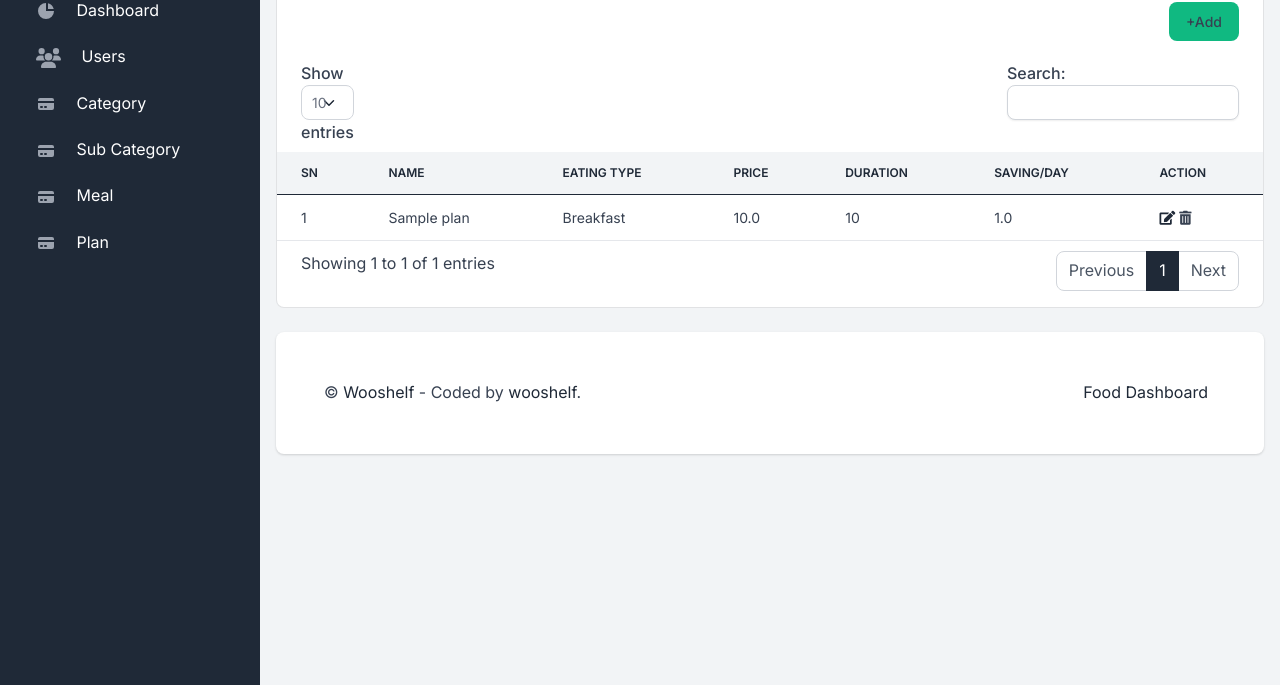
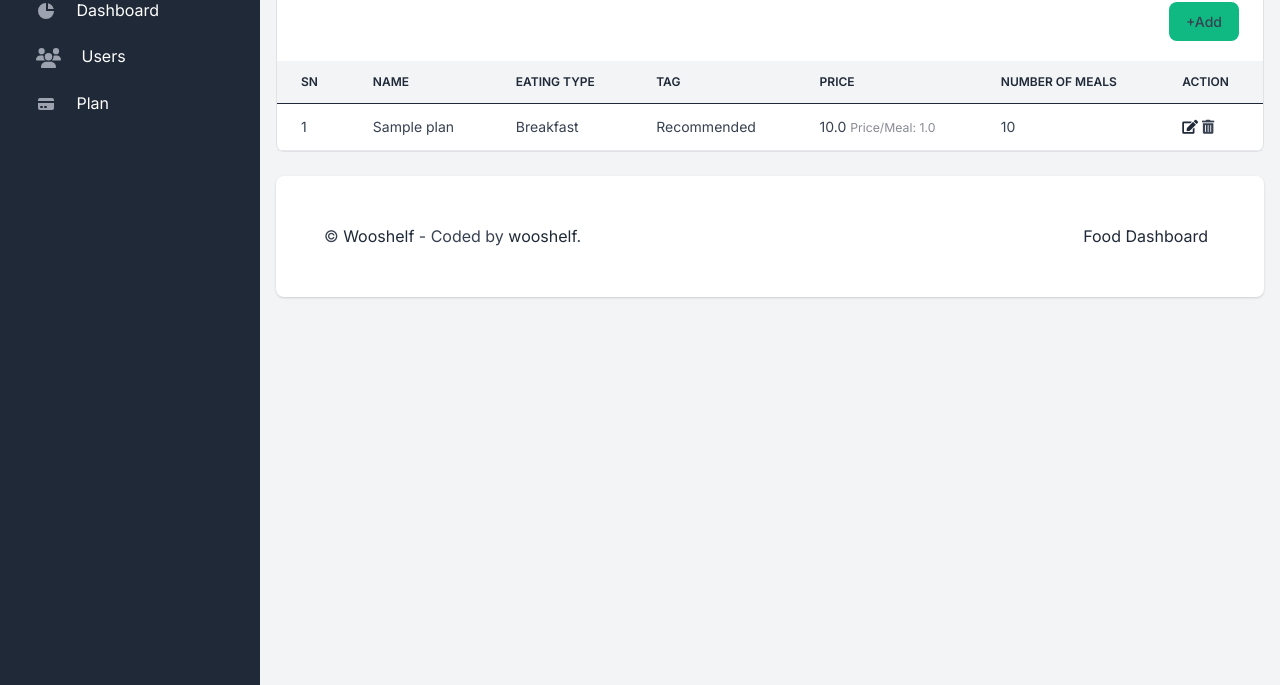
Before and after one commit to errajendra/food-delivery-api, a Django app: page /meal/plan-list/ in a window 1280 px wide. Shown: the part 115-800 px from the top of the page. Run offline with Django 5.2, Linux system fonts and the light colour scheme; tables that the repository leaves empty hold one stand-in row (values such as "Sample post"); some libraries are stand-ins or nearby versions.

Commit message:
sfsukhsf

```diff
--- a/FoodDelivery/settings.py
+++ b/FoodDelivery/settings.py
@@ -41,6 +41,7 @@ INSTALLED_APPS = [
     'rest_framework',
     'rest_framework.authtoken',
     'corsheaders',
+    'ckeditor',
     'user.apps.UserConfig',
     'meal',
 ]
--- a/meal/admin.py
+++ b/meal/admin.py
@@ -20,7 +20,7 @@ class MealAdmin(admin.ModelAdmin):
 class SubCategoryAdmin(admin.ModelAdmin):
     list_display = (
         'name', 'price', 'duration',
-        'saving_per_day', 'eating_type', 'tag'
+        'eating_type', 'tag'
     )
     list_editable = ('tag',)
 
--- a/meal/forms.py
+++ b/meal/forms.py
@@ -57,9 +57,9 @@ class PlanForm(forms.ModelForm):
 
         widgets = {
             'name': forms.TextInput(attrs={'class':'form-control'}),
-            'duration': forms.Textarea(attrs={'class':'form-control'}),
+            'duration': forms.NumberInput(attrs={'class':'form-control'}),
             'price': forms.NumberInput(attrs={'class': 'form-control'}),
             'eating_type': forms.Select(attrs={'class':'form-control'}),
-            'saving_per_day': forms.NumberInput(attrs={'class':'form-control'}),
+            # 'saving_per_day': forms.NumberInput(attrs={'class':'form-control'}),
             'tag': forms.Select(attrs={'class':'form-control'}),
         }
--- a/meal/models.py
+++ b/meal/models.py
@@ -1,5 +1,6 @@
 from django.db import models
 from django.utils import timezone
+from ckeditor.fields import RichTextField
 from user.models import (
     BaseModel, CustomUser as User,
     Transaction,
@@ -74,7 +75,7 @@ class Plan(BaseModel):
     )
     price = models.FloatField(verbose_name="Plan Price")
     duration = models.PositiveIntegerField(verbose_name="Number of Meals")
-    saving_per_day = models.FloatField("Per Day Saving Price", default=0)
+    # saving_per_day = models.FloatField("Per Day Saving Price", default=0)
     tag = models.CharField(
         verbose_name="Select- Recommended/Most Popular",
         choices=(('Recommended', 'Recommended'), ('Most Popular', 'Most Popular')),
@@ -90,9 +91,15 @@ class Plan(BaseModel):
         ],
         default='Lunch',
         max_length=10)
+    items = RichTextField(null=True, blank=True)
+    benifits = RichTextField(null=True, blank=True)
 
     def __str__(self):
         return self.name
+
+    @property
+    def price_per_meal(self):
+        return round(self.price / self.duration, 2)
 
 
 
--- a/templates/includes/scripts.html
+++ b/templates/includes/scripts.html
@@ -1,5 +1,8 @@
 {% load static %}
 <!-- Core -->
+
+<script src="https://code.jquery.com/jquery-3.7.0.js"></script>
+<script src="http://ajax.googleapis.com/ajax/libs/jquery/1.7.1/jquery.min.js" type="text/javascript"></script>
 <script src="/static/assets/vendor/@popperjs/core/dist/umd/popper.min.js"></script>
 <script src="/static/assets/vendor/bootstrap/dist/js/bootstrap.min.js"></script>
 
--- a/templates/includes/sidebar.html
+++ b/templates/includes/sidebar.html
@@ -65,7 +65,7 @@
         </a>
       </li>
 
-      <li class="nav-item {% if 'category_list' in segment %} active {% endif %}">
+      {% comment %} <li class="nav-item {% if 'category_list' in segment %} active {% endif %}">
         <a href="{% url 'category_list' %}" class="nav-link">
           <span class="sidebar-icon">
             <svg class="icon icon-xs me-2" fill="currentColor" viewBox="0 0 20 20" xmlns="http://www.w3.org/2000/svg"><path d="M4 4a2 2 0 00-2 2v1h16V6a2 2 0 00-2-2H4z"></path><path fill-rule="evenodd" d="M18 9H2v5a2 2 0 002 2h12a2 2 0 002-2V9zM4 13a1 1 0 011-1h1a1 1 0 110 2H5a1 1 0 01-1-1zm5-1a1 1 0 100 2h1a1 1 0 100-2H9z" clip-rule="evenodd"></path></svg>
@@ -90,7 +90,7 @@
           </span>
           <span class="sidebar-text">Meal</span>
         </a>
-      </li>
+      </li> {% endcomment %}
 
       <li class="nav-item {% if 'plan_list' in segment %} active {% endif %}">
         <a href="{% url 'plan_list' %}" class="nav-link">
--- a/templates/meal/form.html
+++ b/templates/meal/form.html
@@ -13,6 +13,7 @@
             <div class="mx-md-7 mx-lg-8 mx-3">
                 <form method="post">
                     {% csrf_token %}
+                    {{form.media}}
                     {{form.as_p}}
                     <div class="mb-3">
                         <button type="submit" class="btn btn-success">Submit</button>
--- a/templates/meal/plan-list.html
+++ b/templates/meal/plan-list.html
@@ -19,9 +19,9 @@
                         <th scope="col" class="sort">SN</th>
                         <th scope="col" class="sort">Name</th>
                         <th scope="col" class="sort">Eating Type</th>
+                        <th scope="col" class="sort">Tag</th>
                         <th scope="col" class="sort">Price</th>
-                        <th scope="col" class="sort">Duration</th>
-                        <th scope="col" class="sort">Saving/Day</th>
+                        <th scope="col" class="sort">Number of Meals</th>
                         <th scope="col">Action</th>
                     </tr>
                 </thead>
@@ -38,13 +38,14 @@
                             {{plan.eating_type}}
                         </td>
                         <td>
+                            {{plan.tag}}
+                        </td>
+                        <td>
                             {{plan.price}}
+                            <small class="text-black-50">Price/Meal: {{plan.price_per_meal}}</small>
                         </td>
                         <td>
                             {{plan.duration}}
-                        </td>
-                        <td>
-                            {{plan.saving_per_day}}
                         </td>
                         <td>
                             <a href="{% url 'edit_plan' plan.id %}" ><i class="fa fa-edit " title="Update" ></i></a>
@@ -63,7 +64,7 @@
                             </div>
                             <div class="modal-body">
                                 Are you sure want to delete ?
-                                User Purchese Plans will also deleted.
+                                Purchese Plans of users will be also deleted.
                             </div>
                             <div class="modal-footer">
                                 <button type="button" class="btn btn-secondary" data-bs-dismiss="modal">Close</button>
@@ -80,16 +81,5 @@
         </div>
     </div>
 </div>
-<script src="http://ajax.googleapis.com/ajax/libs/jquery/1.7.1/jquery.min.js" type="text/javascript"></script>
-<script src="https://code.jquery.com/jquery-3.7.0.js"></script>
-<script src="https://cdn.datatables.net/1.13.6/js/jquery.dataTables.min.js"></script>
-<script src="https://cdn.datatables.net/1.13.6/js/dataTables.bootstrap4.min.js"></script>
-<script src="https://cdn.datatables.net/responsive/2.5.0/js/dataTables.responsive.min.js"></script>
-<script src="https://cdn.datatables.net/responsive/2.5.0/js/responsive.bootstrap4.min.js"></script>
-<script>
-    new DataTable('#example1', {
-        responsive: true,
-    });
-</script>
 
 {% endblock content %}
```
Also changed, not shown: meal/api/serializers.py (+15 -1 lines), meal/api/views.py (+8 -3 lines), templates/meal/categories.html (+4 -4 lines), templates/meal/meal-list.html (+3 -4 lines), templates/meal/sub-categories.html (+3 -4 lines), templates/user/list.html (+3 -4 lines).
